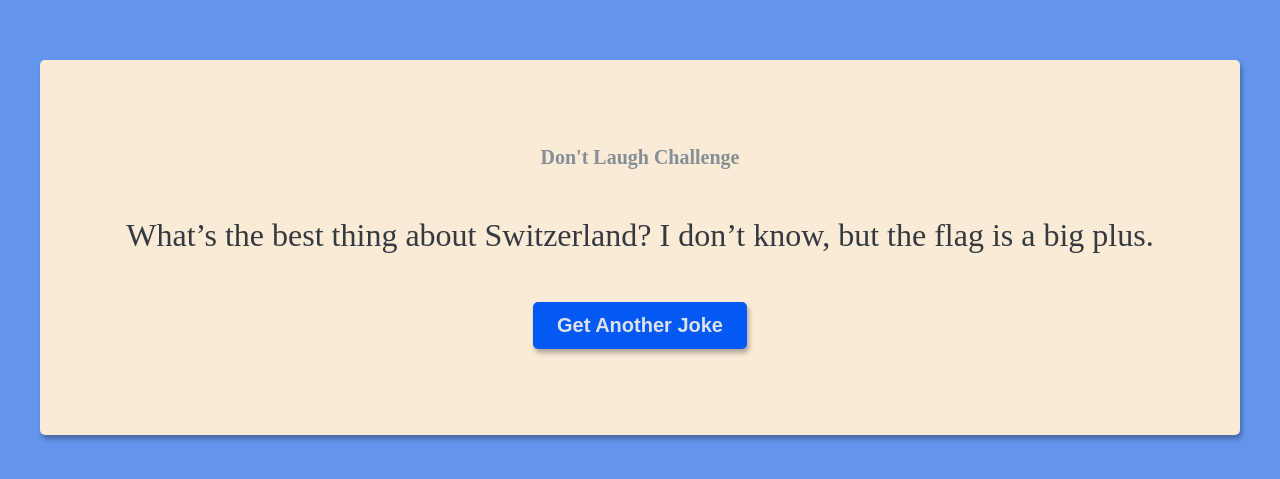
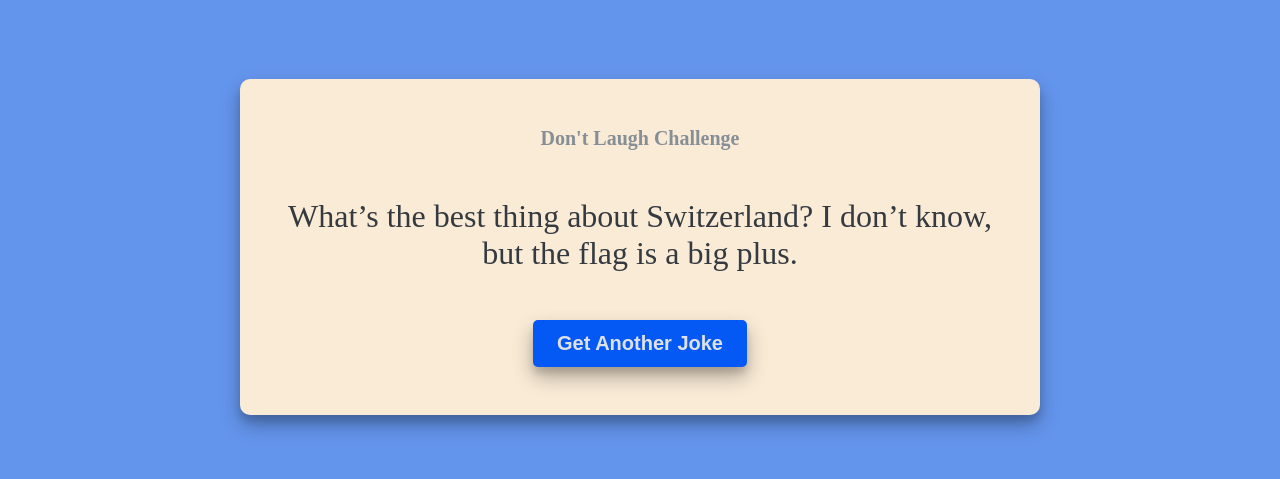
Before and after one commit to fstipo/Dad-Jokes, a plain HTML site: page index.html in a window 1280 px wide. Shown: the part 153-632 px from the top of the page. Drawn offline with Linux system fonts and the light colour scheme.

Commit message:
add css box-shadow

```diff
--- a/style.css
+++ b/style.css
@@ -26,17 +26,19 @@ body {
   justify-content: center;
   align-items: center;
 
+  padding: 0 3.2rem;
   height: 100vh;
   background-color: #6495ed;
   overflow: hidden;
 }
 
 .container {
-  margin: auto 3.2rem;
-  padding: 8.6rem 8.6rem;
+  padding: 4.8rem 2.4rem;
   background-color: #faebd7;
-  border-radius: 5px;
-  box-shadow: 0.2rem 0.4rem 0.5rem rgba(0, 0, 0, 0.3);
+  border-radius: 1rem;
+  box-shadow: 0 1rem 2rem rgba(0, 0, 0, 0.3), 0 0.6rem 0.6rem rgba(0, 0, 0, 0.1);
+  max-width: 100%;
+  width: 80rem;
 }
 
 .content {
@@ -63,11 +65,14 @@ body {
   border-radius: 0.5rem;
   cursor: pointer;
   transition: all 0.3s ease;
-  box-shadow: 0.2rem 0.4rem 0.5rem rgba(0, 0, 0, 0.3);
+  box-shadow: 0 1rem 2rem rgba(0, 0, 0, 0.3), 0 0.6rem 0.6rem rgba(0, 0, 0, 0.1);
 }
 
 .btn:hover {
   color: #0459f5;
   background-color: #6495ed;
+}
+
+.btn:active {
   transform: scale(1.05);
 }
```
